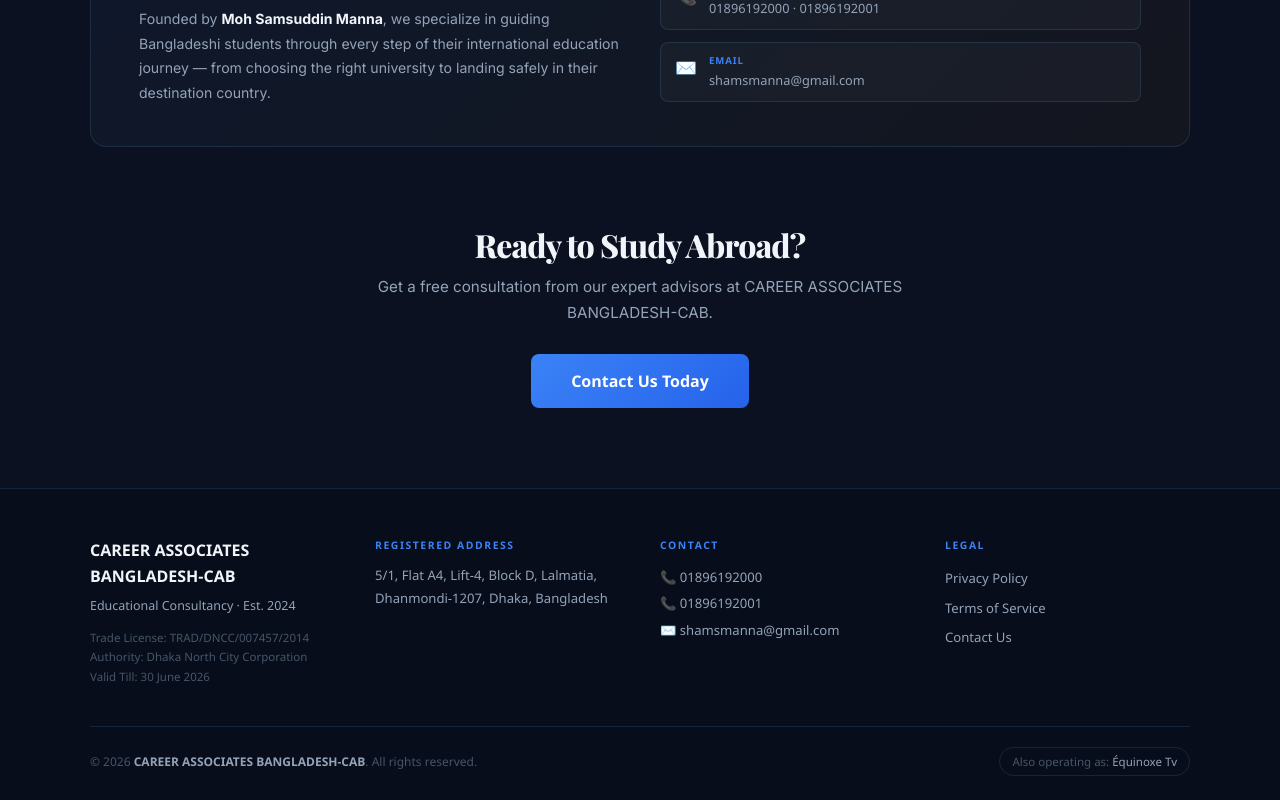
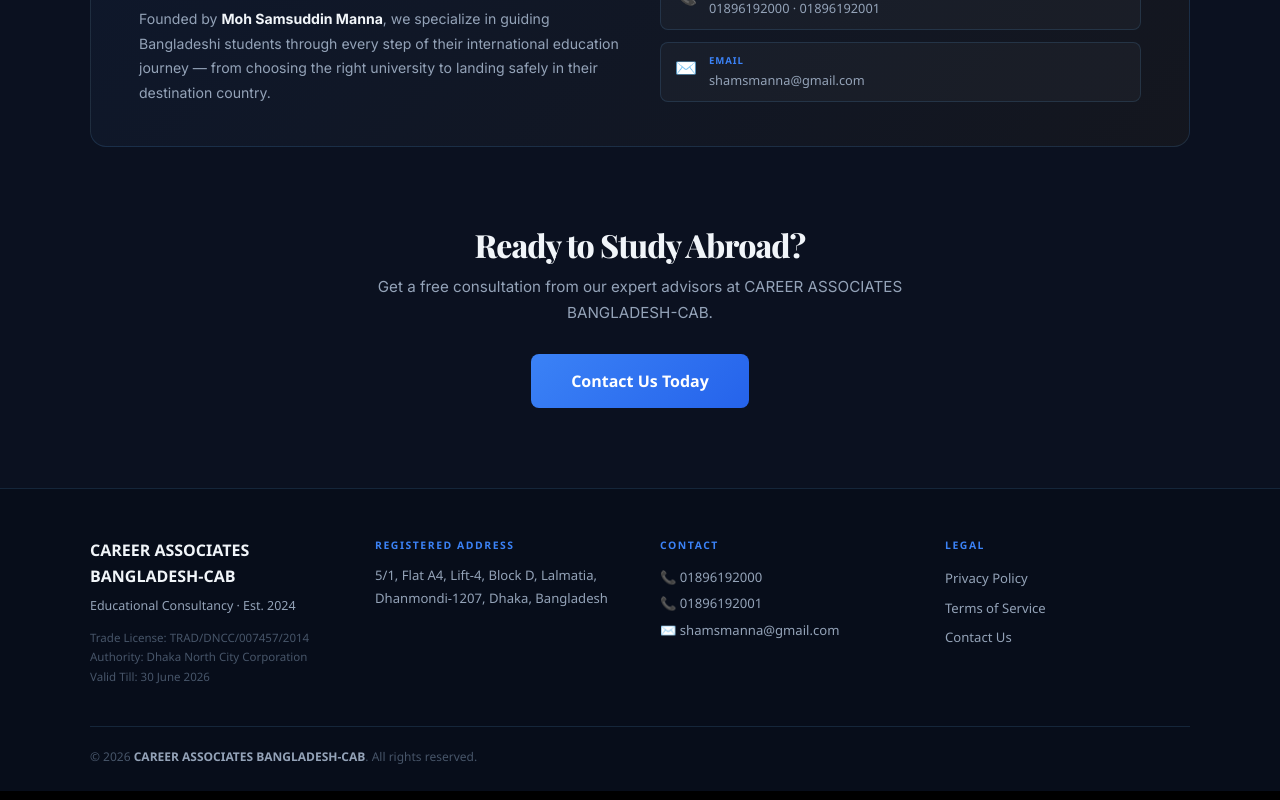
Before and after one commit to noyonbee-cmd/NoyonBoostify, a Next.js app: page / in a window 1280 px wide. Shown: the part 1733-2533 px from the top of the page. Built offline with nearby package versions, Linux system fonts and the light colour scheme; a web font is replaced by a local one.

Commit message:
fix: remove Équinoxe Tv — use CAREER ASSOCIATES BANGLADESH-CAB only

```diff
--- a/components/VerificationPage.jsx
+++ b/components/VerificationPage.jsx
@@ -14,8 +14,7 @@
   email:    'shamsmanna@gmail.com',
   proprietor: 'Moh Samsuddin Manna',
   authority:  'Dhaka North City Corporation',
-  validTill:  '30 June 2026',
-  metaBrand:  'Équinoxe Tv',
+  validTill:  '30 June 2026'
 };
 
 const C = {
@@ -171,13 +170,7 @@
             <div style={{ fontSize: '0.75rem', color: C.faint }}>
               © {new Date().getFullYear()} <strong style={{ color: C.muted }}>{BIZ.legal}</strong>. All rights reserved.
             </div>
-            <div style={{
-              fontSize: '0.72rem', color: C.faint,
-              padding: '4px 12px', border: `1px solid rgba(99,179,237,0.15)`,
-              borderRadius: 20,
-            }}>
-              Also operating as: <span style={{ color: C.muted }}>{BIZ.metaBrand}</span>
-            </div>
+
           </div>
         </div>
       </footer>
--- a/config/site.config.js
+++ b/config/site.config.js
@@ -11,7 +11,7 @@
   // ── Meta Business Verification ─────────────────────────────────────────────
   verification: {
     showBusinessName: true,
-    legalBusinessName: "Équinoxe Tv",
+    legalBusinessName: "CAREER ASSOCIATES BANGLADESH-CAB",
   },
 
 
```
